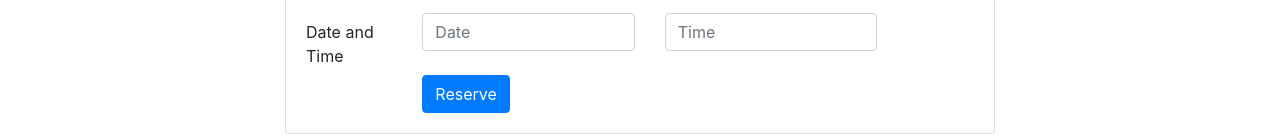
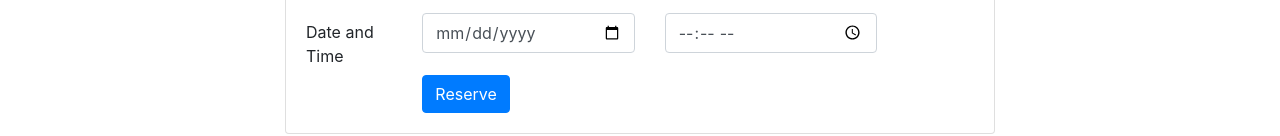
Before and after one commit to bmongemendez/bootstrap4, a website: page index.html in a window 1280 px wide. Shown: the part 1745-1881 px from the top of the page. Drawn offline with nearby package versions, Linux system fonts and the light colour scheme.

Commit message:
refractor: Changed date and time inputs from the reservation form to their respective tipes

```diff
--- a/index.html
+++ b/index.html
@@ -240,7 +240,7 @@
 											<div class="col-sm-5">
 												<label for="date" class="sr-only">Date</label>
 												<input
-													type="text"
+													type="date"
 													name="date"
 													id="date"
 													placeholder="Date"
@@ -250,7 +250,7 @@
 											<div class="col-sm-5 mt-2 mt-sm-0">
 												<label for="time" class="sr-only">Time</label>
 												<input
-													type="text"
+													type="time"
 													name="time"
 													id="time"
 													placeholder="Time"
```
